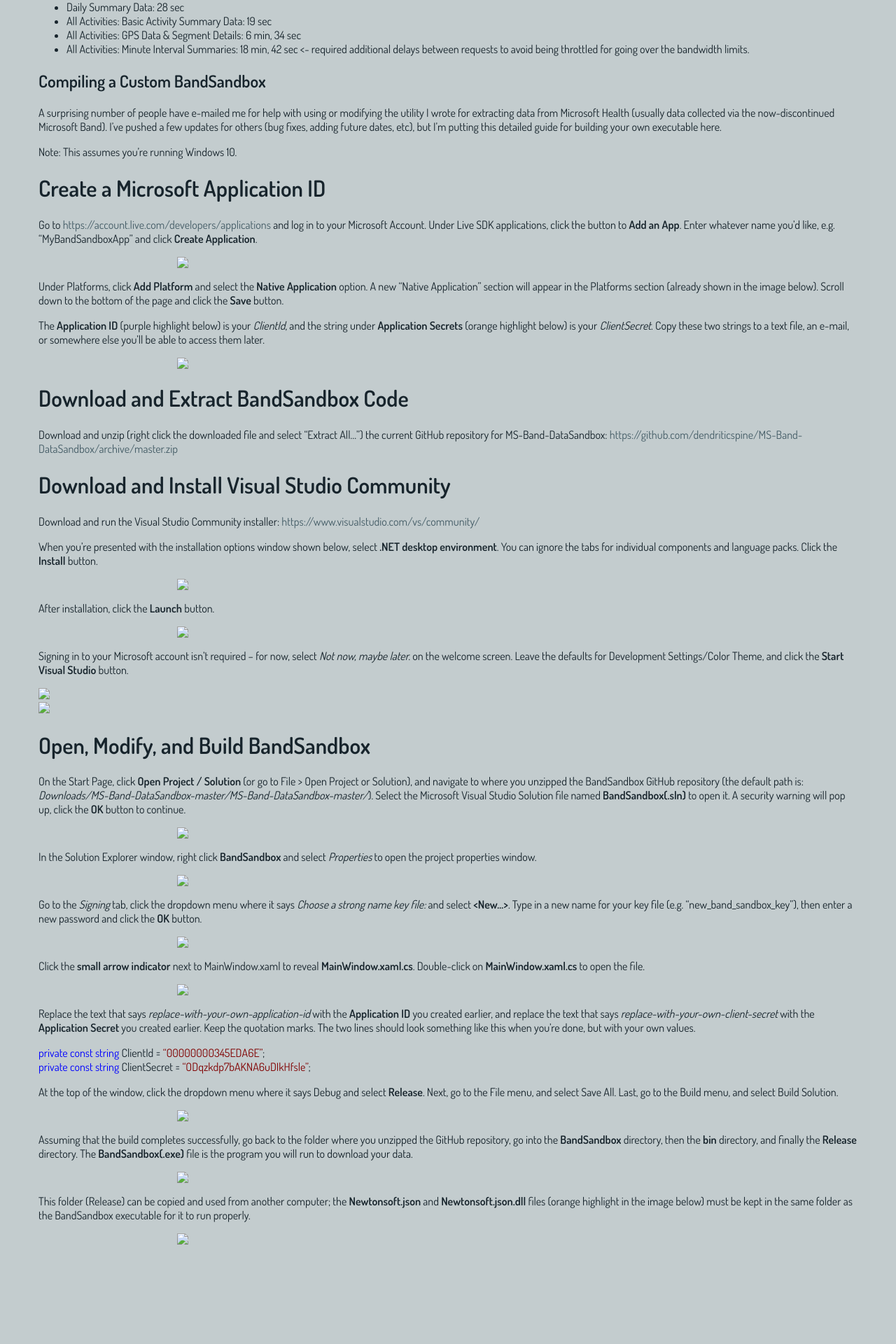
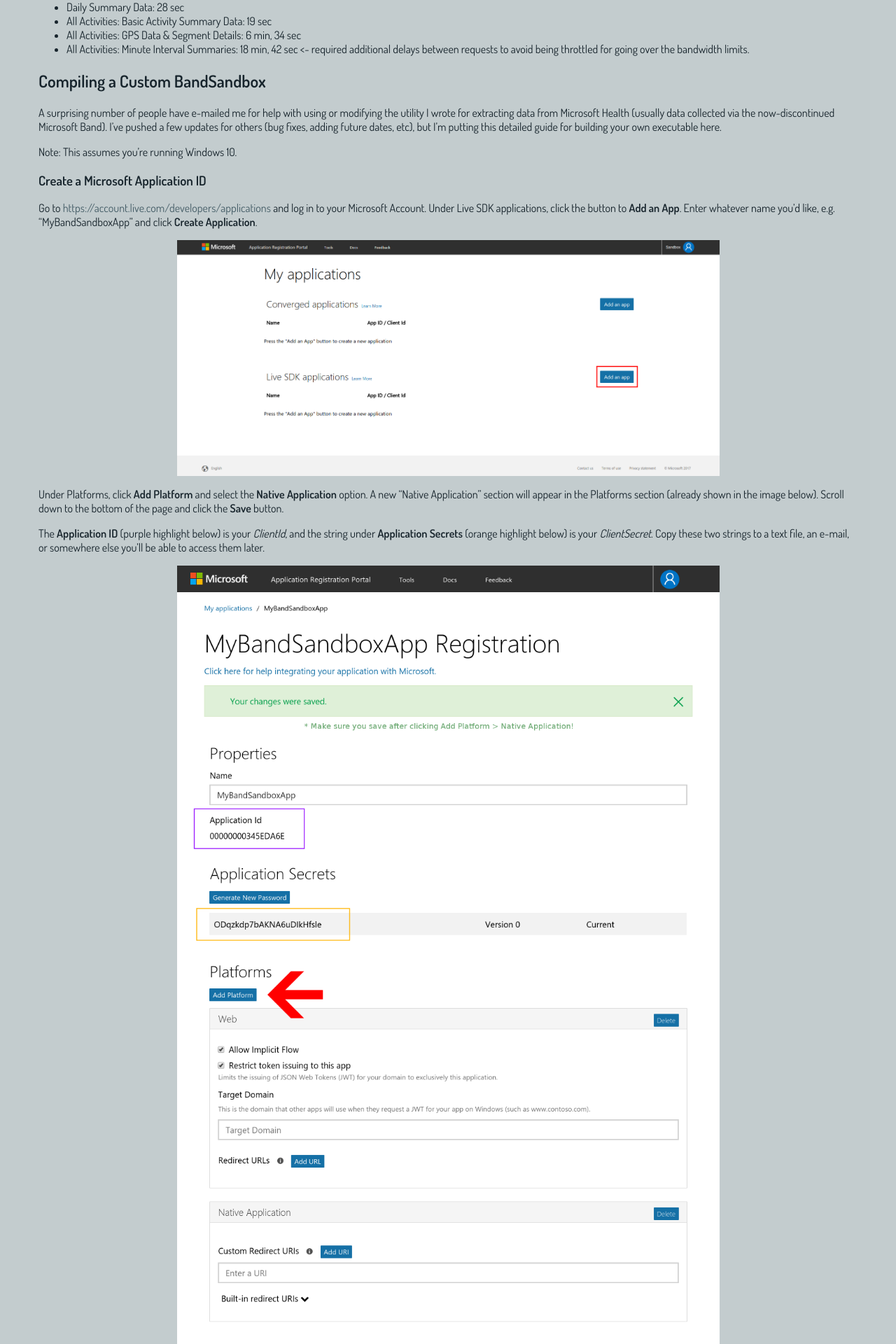
Before and after one commit to kairozu/kairozu.github.io, a Jekyll site: the page built from updates/_posts/2015-02-24-microsoftband.md, in a window 1280 px wide. Shown: the part 2111-4031 px from the top of the page at 70% size. Built offline with Jekyll 4.4.1, drawn with Linux system fonts in a browser that asks for light colours; nearby versions of some CDN libraries; before the commit the page ends 3945 px from its top, so only the background shows below that.

Commit message:
ms band images

```diff
--- a/updates/_posts/2015-02-24-microsoftband.md
+++ b/updates/_posts/2015-02-24-microsoftband.md
@@ -92,7 +92,7 @@
 
 Note: This assumes you’re running Windows 10.
 
-# Create a Microsoft Application ID
+### Create a Microsoft Application ID
 Go to <a href="https://account.live.com/developers/applications">https://account.live.com/developers/applications</a> and log in to your Microsoft Account. Under Live SDK applications, click the button to **Add an App**. Enter whatever name you’d like, e.g. “MyBandSandboxApp” and click **Create Application**.
 
 <img class="image_center" width="775" src="/images/vs_install_a.png" />
@@ -103,10 +103,10 @@
 
 <img class="image_center" width="775" src="/images/vs_install_b.png" />
 
-# Download and Extract BandSandbox Code
+### Download and Extract BandSandbox Code
 Download and unzip (right click the downloaded file and select “Extract All…”) the current GitHub repository for MS-Band-DataSandbox: <a href="https://github.com/dendriticspine/MS-Band-DataSandbox/archive/master.zip">https://github.com/dendriticspine/MS-Band-DataSandbox/archive/master.zip</a>
 
-# Download and Install Visual Studio Community
+### Download and Install Visual Studio Community
 Download and run the Visual Studio Community installer: <a href="https://www.visualstudio.com/vs/community/">https://www.visualstudio.com/vs/community/</a>
 
 When you’re presented with the installation options window shown below, select **.NET desktop environment**. You can ignore the tabs for individual components and language packs. Click the **Install** button.
@@ -119,12 +119,12 @@
 
 Signing in to your Microsoft account isn’t required -- for now, select *Not now, maybe later.* on the welcome screen. Leave the defaults for Development Settings/Color Theme, and click the **Start Visual Studio** button.
 
-<div class="image_container">
-	<div class="image_container_box"><img height="400" src="/images/vs_install3.png" /></div>
-	<div class="image_container_box"><img height="400" src="/images/vs_install4.png" /></div>
+<div class="flexBox">
+	<img height="400" src="/images/vs_install3.png" />
+	<img height="400" src="/images/vs_install4.png" />
 </div>
 
-# Open, Modify, and Build BandSandbox
+### Open, Modify, and Build BandSandbox
 On the Start Page, click **Open Project / Solution** (or go to File > Open Project or Solution), and navigate to where you unzipped the BandSandbox GitHub repository (the default path is: *Downloads/MS-Band-DataSandbox-master/MS-Band-DataSandbox-master/*). Select the Microsoft Visual Studio Solution file named **BandSandbox(.sln)** to open it. A security warning will pop up, click the **OK** button to continue.
 
 <img class="image_center" width="775" src="/images/vs_install5.png" />
```
Also changed, not shown: images/vs_install1.png (added), images/vs_install10.png (added), images/vs_install11.png (added), images/vs_install2.png (added), images/vs_install3.png (added), images/vs_install4.png (added), images/vs_install5.png (added), images/vs_install6.png (added), images/vs_install7.png (added), images/vs_install8.png (added), images/vs_install9.png (added), images/vs_install_a.png (added), images/vs_install_b.png (added).
